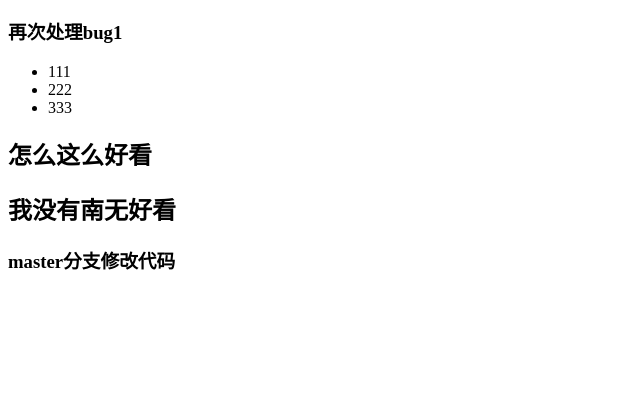
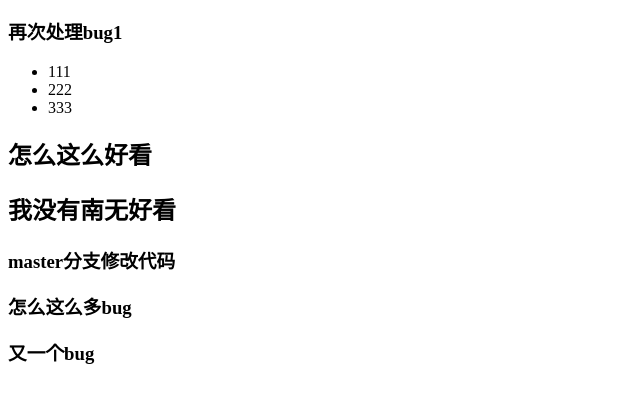
Before and after one commit to SuYi-alex/git-demo, a plain HTML site: page index.html in a window 1280 px wide. Shown: the part 127-530 px from the top of the page, without its empty margins (0-640 px from the left). Drawn offline with Linux system fonts and the light colour scheme.

Commit message:
修改bug2

```diff
--- a/index.html
+++ b/index.html
@@ -20,6 +20,8 @@
     <h2>怎么这么好看</h2>
     <h2>我没有南无好看</h2>
     <h3>master分支修改代码</h3>
+    <h3>怎么这么多bug</h3>
+    <h3>又一个bug</h3>
 </body>
 
 </html>
```
